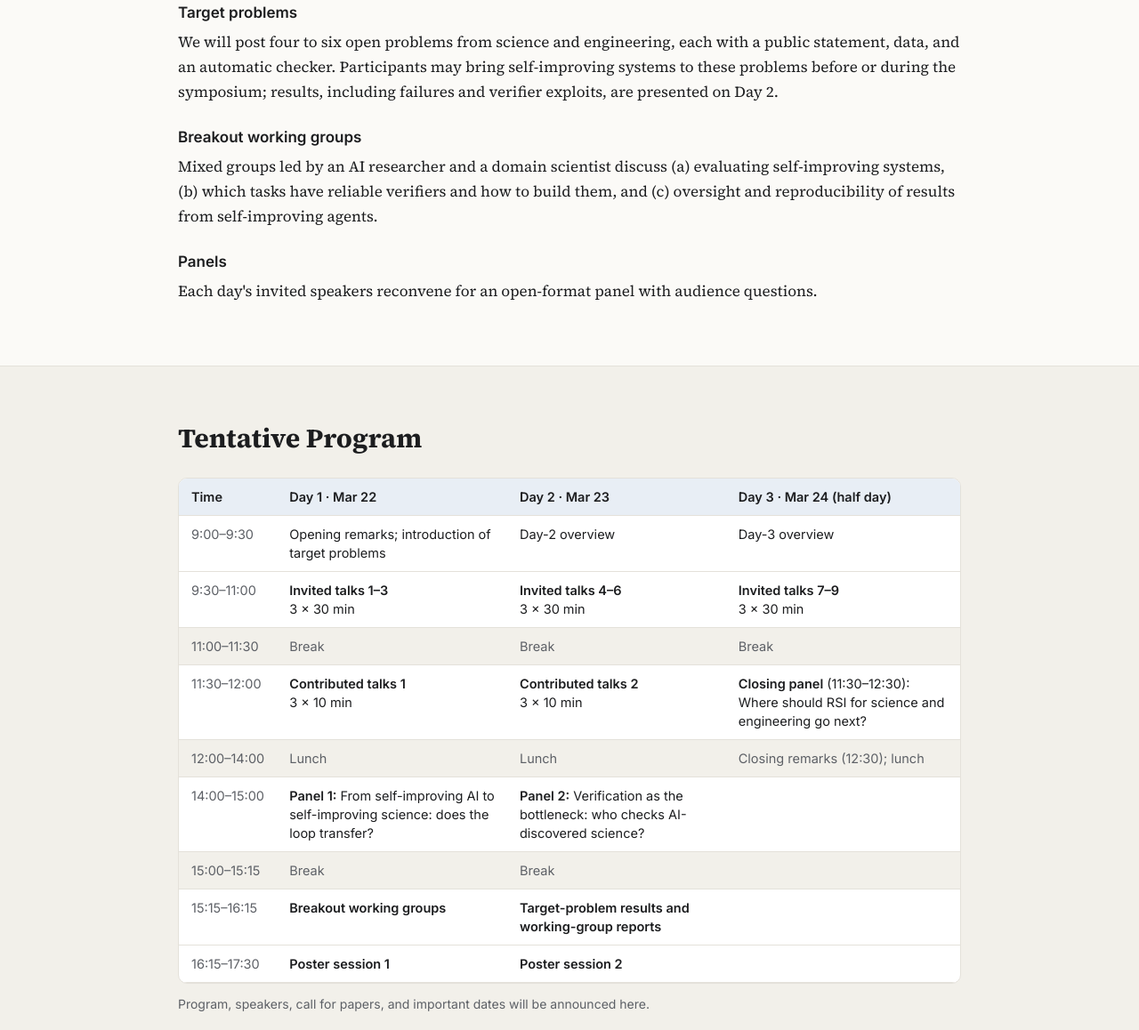
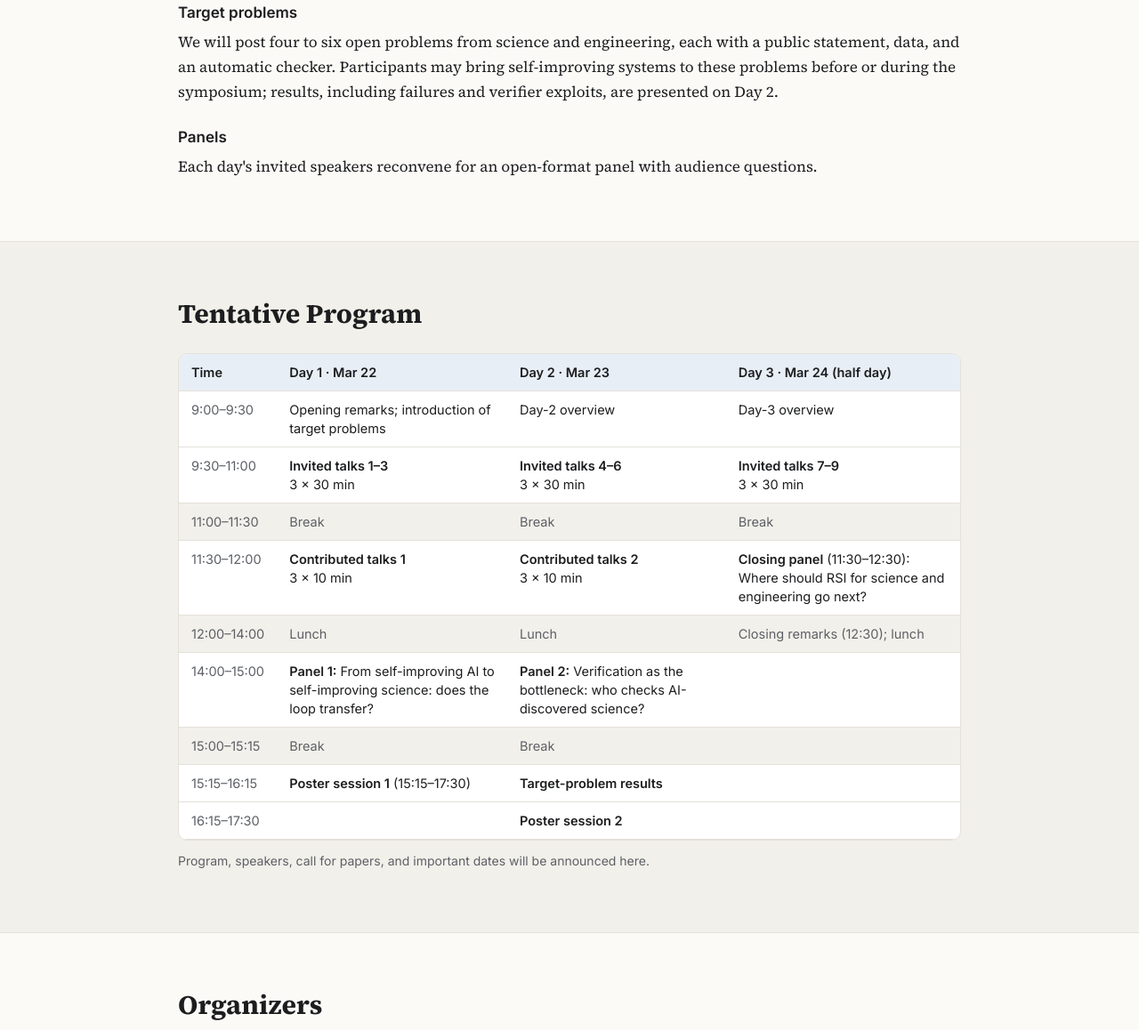
Before and after one commit to rsi4se/rsi4se.github.io, a plain HTML site: page index.html in a window 1280 px wide. Shown: the part 2548-3706 px from the top of the page at 89% size. Drawn offline with Linux system fonts and the light colour scheme.

Commit message:
Remove breakout working groups

```diff
--- a/index.html
+++ b/index.html
@@ -177,8 +177,6 @@
   <p>Short papers (up to 8 pages including references) and extended abstracts (2 pages) in AAAI style, each reviewed by at least two program committee members. We expect six 10-minute contributed talks and about 35 posters.</p>
   <h3>Target problems</h3>
   <p>We will post four to six open problems from science and engineering, each with a public statement, data, and an automatic checker. Participants may bring self-improving systems to these problems before or during the symposium; results, including failures and verifier exploits, are presented on Day 2.</p>
-  <h3>Breakout working groups</h3>
-  <p>Mixed groups led by an AI researcher and a domain scientist discuss (a) evaluating self-improving systems, (b) which tasks have reliable verifiers and how to build them, and (c) oversight and reproducibility of results from self-improving agents.</p>
   <h3>Panels</h3>
   <p>Each day's invited speakers reconvene for an open-format panel with audience questions.</p>
 </div></section>
@@ -196,8 +194,8 @@
       <tr class="quiet"><td class="time">12:00–14:00</td><td>Lunch</td><td>Lunch</td><td>Closing remarks (12:30); lunch</td></tr>
       <tr><td class="time">14:00–15:00</td><td><b>Panel 1:</b> From self-improving AI to self-improving science: does the loop transfer?</td><td><b>Panel 2:</b> Verification as the bottleneck: who checks AI-discovered science?</td><td></td></tr>
       <tr class="quiet"><td class="time">15:00–15:15</td><td>Break</td><td>Break</td><td></td></tr>
-      <tr><td class="time">15:15–16:15</td><td><b>Breakout working groups</b></td><td><b>Target-problem results and working-group reports</b></td><td></td></tr>
-      <tr><td class="time">16:15–17:30</td><td><b>Poster session 1</b></td><td><b>Poster session 2</b></td><td></td></tr>
+      <tr><td class="time">15:15–16:15</td><td><b>Poster session 1</b> (15:15–17:30)</td><td><b>Target-problem results</b></td><td></td></tr>
+      <tr><td class="time">16:15–17:30</td><td></td><td><b>Poster session 2</b></td><td></td></tr>
     </tbody>
   </table>
   </div>
```
